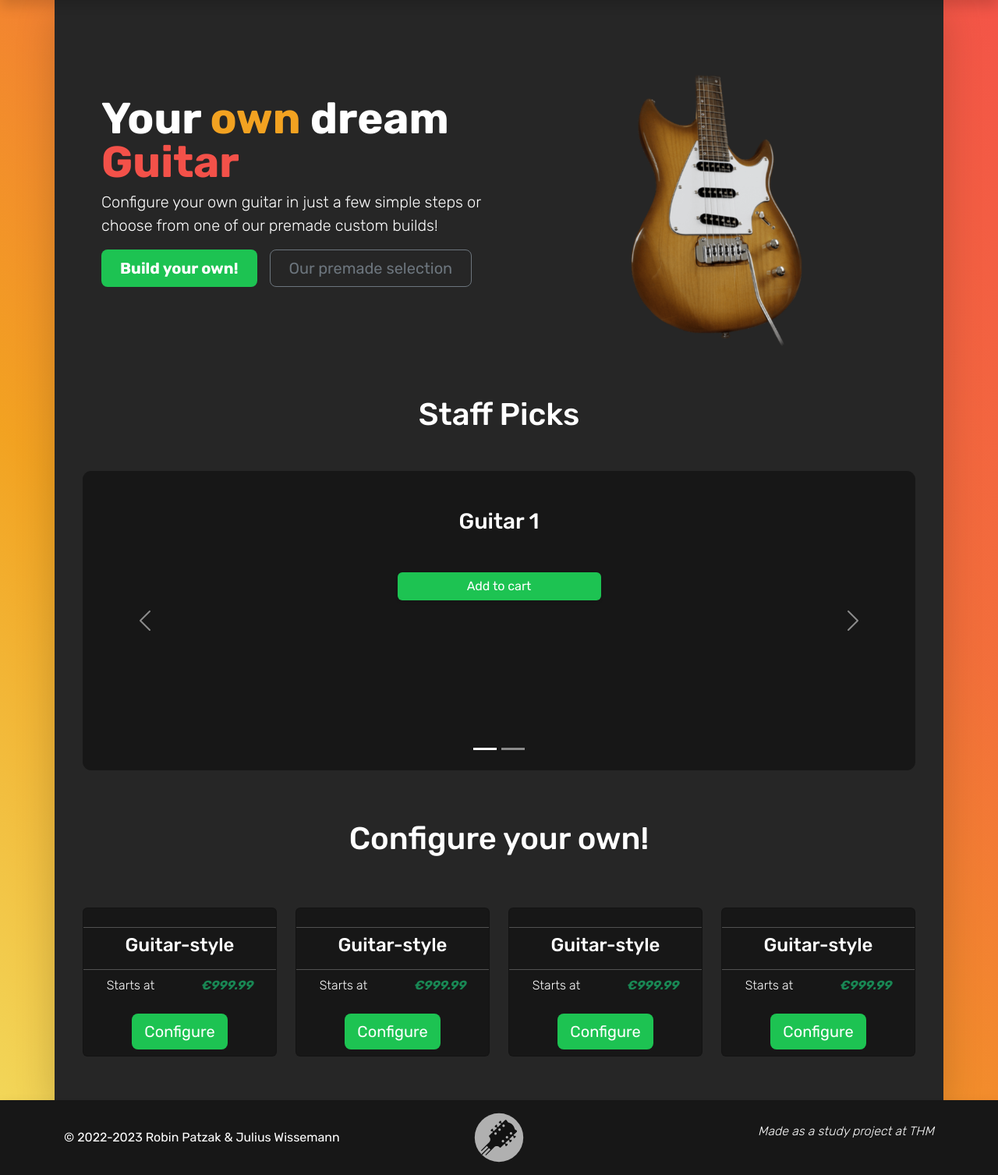
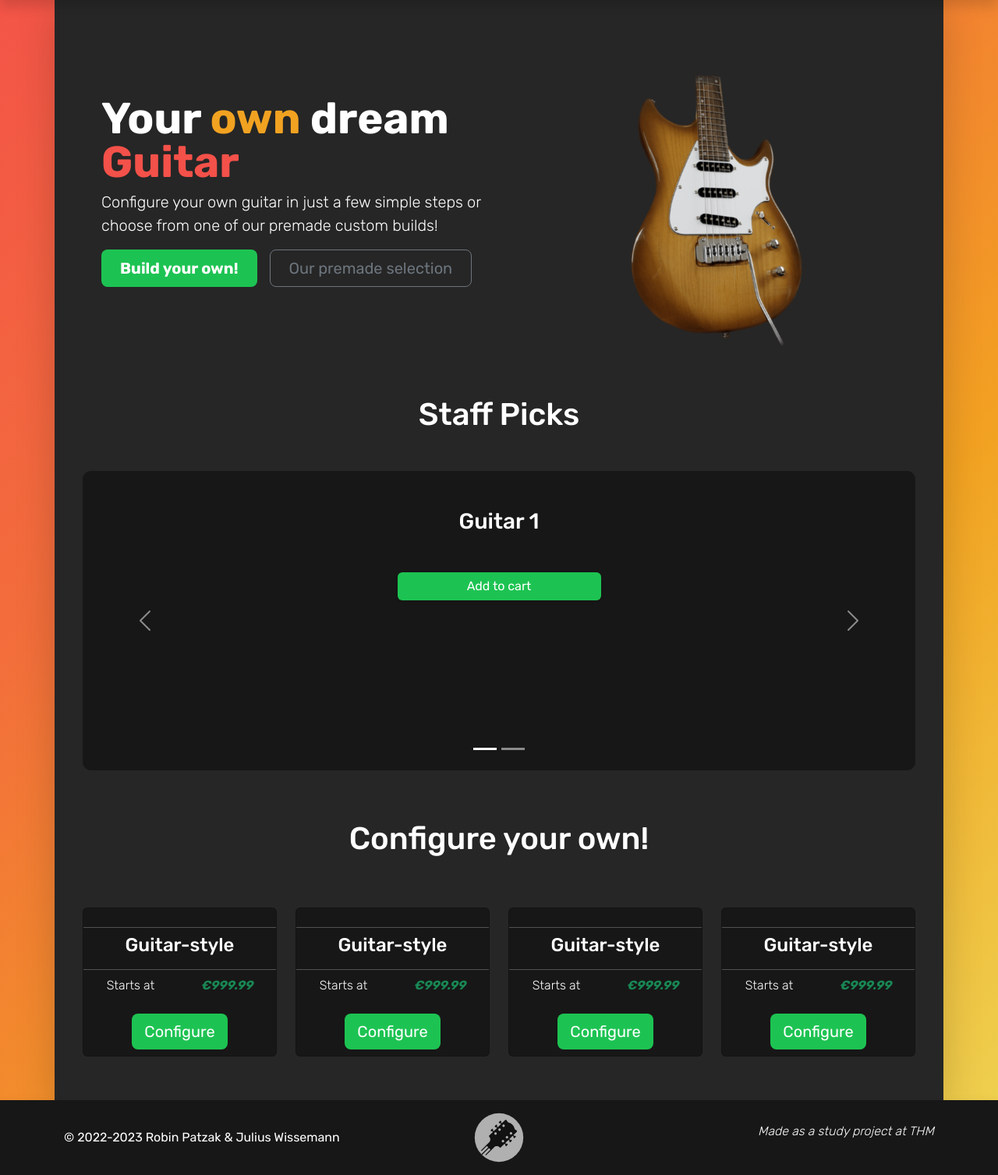
Before and after one commit to elegist/thm-guitar-configurator, a Django app: page / in a window 1280 px wide. Shown: the part 92-1599 px from the top of the page at 78% size. Run offline with Django 4.2, Linux system fonts and the light colour scheme; some libraries are stand-ins or nearby versions.

Commit message:
slight color adjustment

```diff
--- a/static/styles/main.css
+++ b/static/styles/main.css
@@ -9,7 +9,7 @@
     --color-primary-400: hsl(3, 88%, 62%);
     --color-primary-300: hsl(17, 88%, 59%);
     --color-secondary-400: hsl(37, 89%, 54%);
-    --color-secondary-300: hsl(51, 85%, 66%);
+    --color-secondary-300: hsl(50, 82%, 63%);
     --color-accent-400: hsl(139, 74%, 44%);
     --color-accent-300: hsl(139, 87%, 61%);
 
@@ -19,7 +19,7 @@
         var(--color-secondary-300)
     );
     --background-gradient: linear-gradient(
-        45deg,
+        -45deg,
         var(--color-secondary-300),
         var(--color-secondary-400),
         var(--color-primary-300),
```
